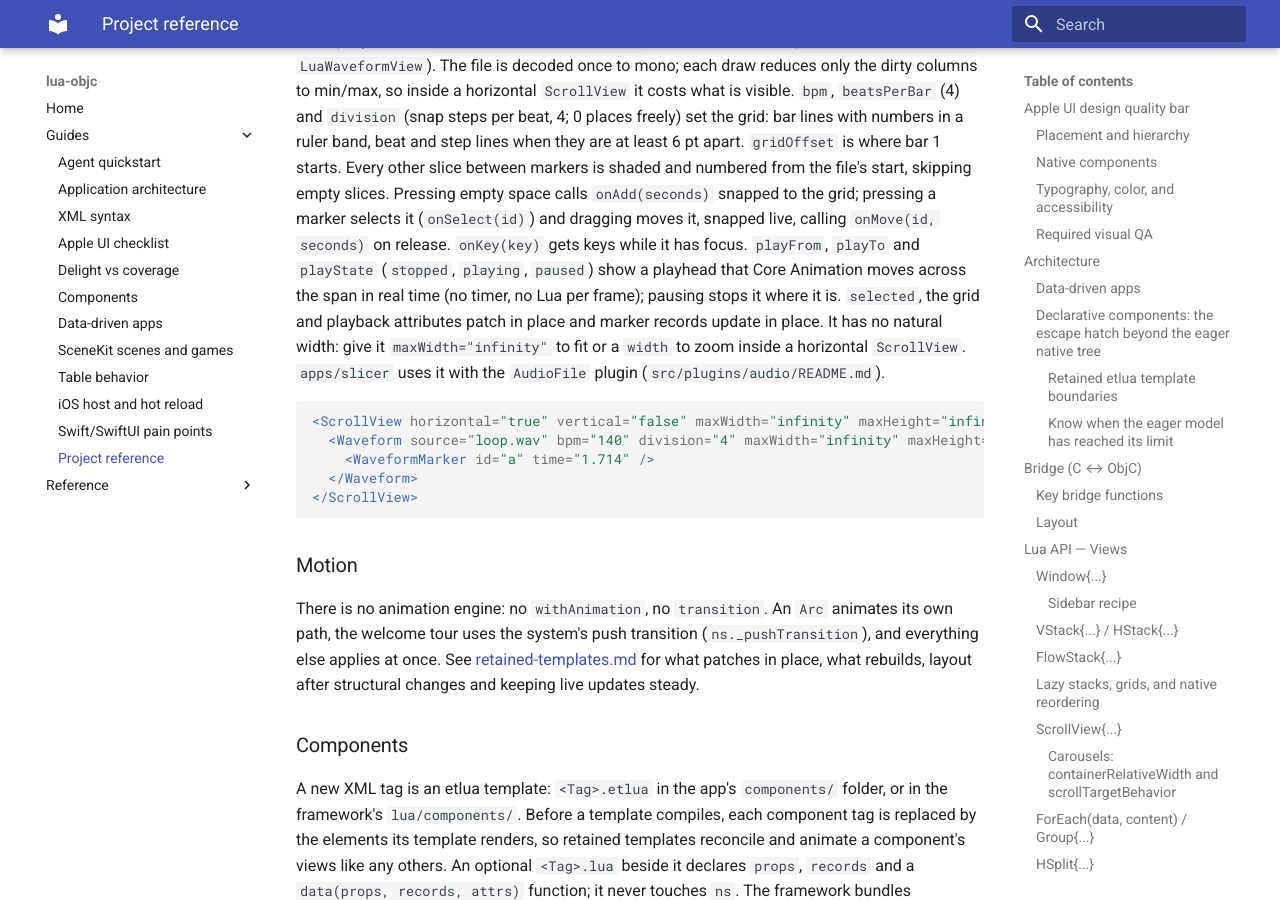
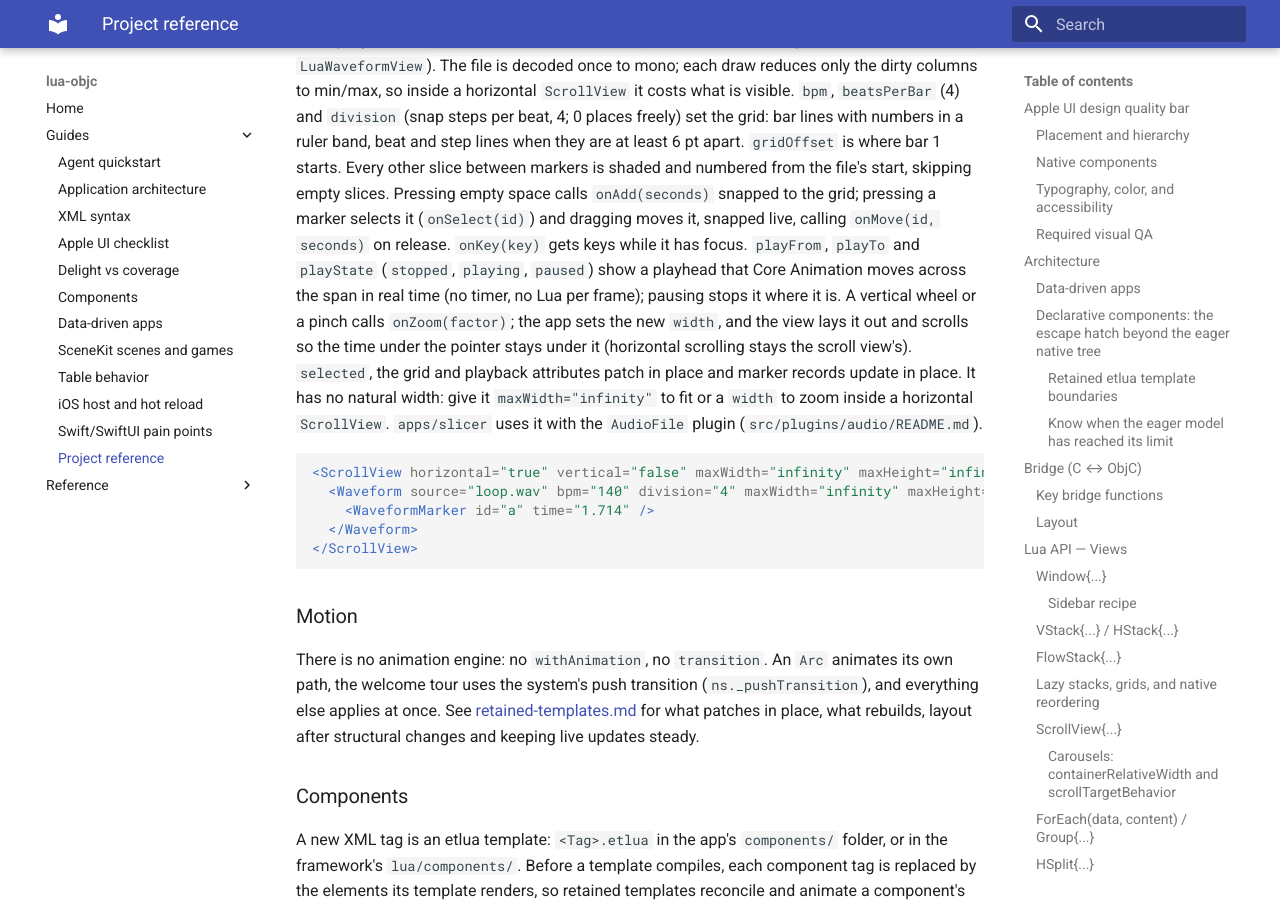
Before and after one commit to corepunch/lua-objc, an MkDocs documentation site: the page built from docs/PROJECT_REFERENCE.md, in a window 1280 px wide and 900 px high, scrolled down 25855 px. Built offline with MkDocs 1.6.1 and Material for MkDocs 9.7.7, drawn with Linux system fonts in a browser that asks for light colours.

Commit message:
Slicer: wheel zoom around the pointer, undo and redo
A vertical wheel or pinch over the waveform calls onZoom(factor); the view
lays out the app's new width and scrolls so the time under the pointer
stays put. Cut edits (add, move, delete, remove all) undo and redo with
Cmd-Z and Cmd-Shift-Z.

Co-Authored-By: Claude Opus 5.5 <noreply@anthropic.com>

```diff
--- a/docs/PROJECT_REFERENCE.md
+++ b/docs/PROJECT_REFERENCE.md
@@ -1152,7 +1152,10 @@ snapped live, calling `onMove(id, seconds)` on release. `onKey(key)` gets
 keys while it has focus. `playFrom`, `playTo` and `playState`
 (`stopped`, `playing`, `paused`) show a playhead that Core Animation moves
 across the span in real time (no timer, no Lua per frame); pausing stops it
-where it is. `selected`, the grid and playback attributes patch in place
+where it is. A vertical wheel or a pinch calls `onZoom(factor)`; the app
+sets the new `width`, and the view lays it out and scrolls so the time under
+the pointer stays under it (horizontal scrolling stays the scroll view's).
+`selected`, the grid and playback attributes patch in place
 and marker records update in place. It has no natural width: give it
 `maxWidth="infinity"` to fit or a `width` to zoom inside a horizontal
 `ScrollView`. `apps/slicer` uses it with the `AudioFile` plugin
```
Also changed, not shown: apps/slicer/README.md (+3 -1 lines), 9 other files.
